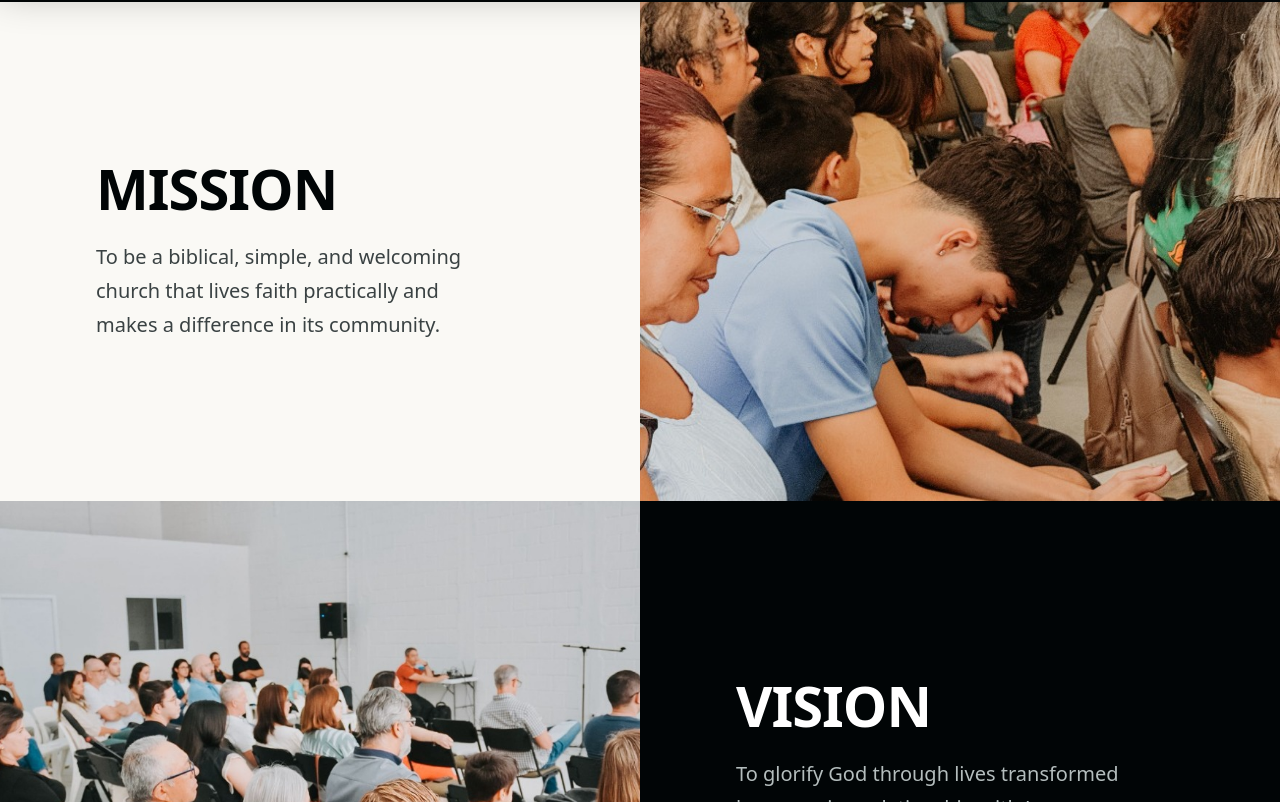
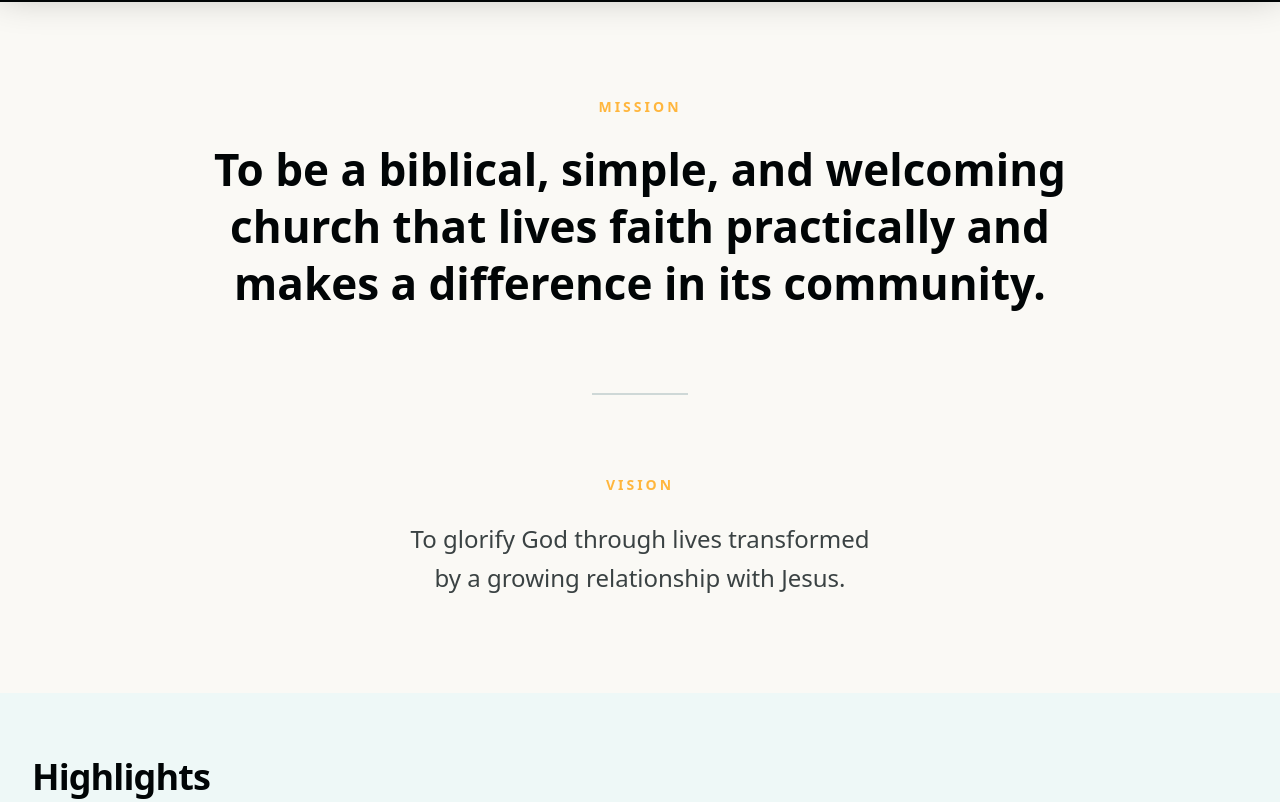
Before and after one commit to danbuck84/ibfarol, a Next.js app: page /en in a window 1280 px wide. Shown: the part 798-1600 px from the top of the page. Built offline with nearby package versions, Linux system fonts and the light colour scheme.

Commit message:
style: remove fade from hero and redesign AboutUs into a solid beige block with centered typography

```diff
--- a/src/components/AboutUs.tsx
+++ b/src/components/AboutUs.tsx
@@ -1,52 +1,33 @@
 import { useTranslations } from "next-intl";
-import Image from "next/image";
 
 export default function AboutUs() {
   const t = useTranslations('AboutUs');
   return (
-    <section id="sobre" className="w-full flex flex-col">
-      {/* Missão */}
-      <div className="flex flex-col md:flex-row w-full min-h-[500px]">
-        {/* Text Side (Light) */}
-        <div className="w-full md:w-1/2 bg-[#faf9f5] py-20 px-8 md:px-16 lg:px-24 flex flex-col justify-center">
-          <h3 className="text-[40px] md:text-[56px] font-black tracking-[-1px] text-brand-ink mb-6 uppercase leading-none">
+    <section id="sobre" className="w-full bg-[#faf9f5] py-24 px-8 flex flex-col items-center text-center">
+      <div className="max-w-[900px] mx-auto space-y-20">
+
+        {/* Missão */}
+        <div>
+          <h3 className="text-sm font-bold tracking-[3px] text-brand-primary mb-6 uppercase">
             {t('mission_title')}
           </h3>
-          <p className="text-xl text-brand-body leading-[1.7] max-w-[480px] font-medium text-balance">
+          <h2 className="text-[32px] md:text-[44px] font-bold text-brand-ink leading-[1.3] text-balance">
             {t('mission_text')}
-          </p>
+          </h2>
         </div>
-        {/* Image Side */}
-        <div className="w-full md:w-1/2 relative min-h-[400px] md:min-h-auto bg-slate-200">
-          <Image
-            src="/hero-bg-mobile.jpg"
-            alt="Missão"
-            fill
-            className="object-cover"
-          />
-        </div>
-      </div>
 
-      {/* Visão */}
-      <div className="flex flex-col md:flex-row-reverse w-full min-h-[500px]">
-        {/* Text Side (Dark) */}
-        <div className="w-full md:w-1/2 bg-brand-ink py-20 px-8 md:px-16 lg:px-24 flex flex-col justify-center">
-          <h3 className="text-[40px] md:text-[56px] font-black tracking-[-1px] text-white mb-6 uppercase leading-none">
+        <div className="w-24 h-[2px] bg-brand-hairline mx-auto"></div>
+
+        {/* Visão */}
+        <div>
+          <h3 className="text-sm font-bold tracking-[3px] text-brand-primary mb-6 uppercase">
             {t('vision_title')}
           </h3>
-          <p className="text-xl text-[#B4BDBD] leading-[1.7] max-w-[480px] font-medium text-balance">
+          <p className="text-xl md:text-2xl text-brand-body leading-relaxed max-w-[700px] mx-auto text-balance">
             {t('vision_text')}
           </p>
         </div>
-        {/* Image Side */}
-        <div className="w-full md:w-1/2 relative min-h-[400px] md:min-h-auto bg-gray-900">
-          <Image
-            src="/hero-bg-desktop.jpg"
-            alt="Visão"
-            fill
-            className="object-cover"
-          />
-        </div>
+
       </div>
     </section>
   );
--- a/src/components/Hero.tsx
+++ b/src/components/Hero.tsx
@@ -24,9 +24,6 @@ export default function Hero() {
         />
       </div>
 
-      {/* Fade Transition */}
-      <div className="absolute inset-x-0 bottom-0 h-40 bg-gradient-to-t from-brand-ink to-transparent z-10 pointer-events-none"></div>
-
       <div className="relative z-10 w-full max-w-[1280px] mx-auto px-8 md:px-12 pt-20 pb-20">
         <h1 className="text-[52px] md:text-[72px] lg:text-[90px] text-white font-sans font-bold leading-[1.05] tracking-[-1px] whitespace-pre-line">
           {t('headline')}
```
